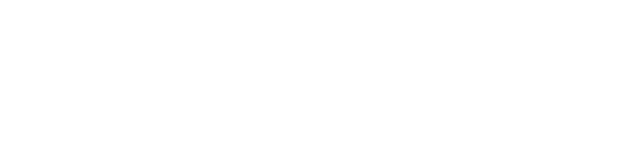
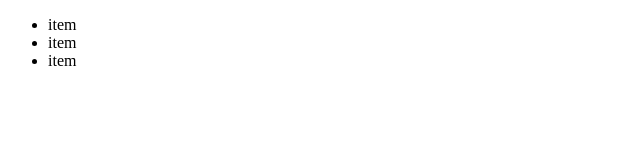
Before and after one commit to Parizoda2611/merge1, a plain HTML site: page index.html in a window 1280 px wide. Shown: the whole page, without its empty margins (0-640 px from the left). Drawn offline with Linux system fonts and the light colour scheme.

Commit message:
header added

```diff
--- a/index.html
+++ b/index.html
@@ -7,6 +7,14 @@
     <title>Document</title>
 </head>
 <body>
-
+    <header>
+        <nav>
+            <ul>
+                <li>item</li>
+                <li>item</li>
+                <li>item</li>
+            </ul>
+        </nav>
+    </header>
 </body>
 </html>
```
